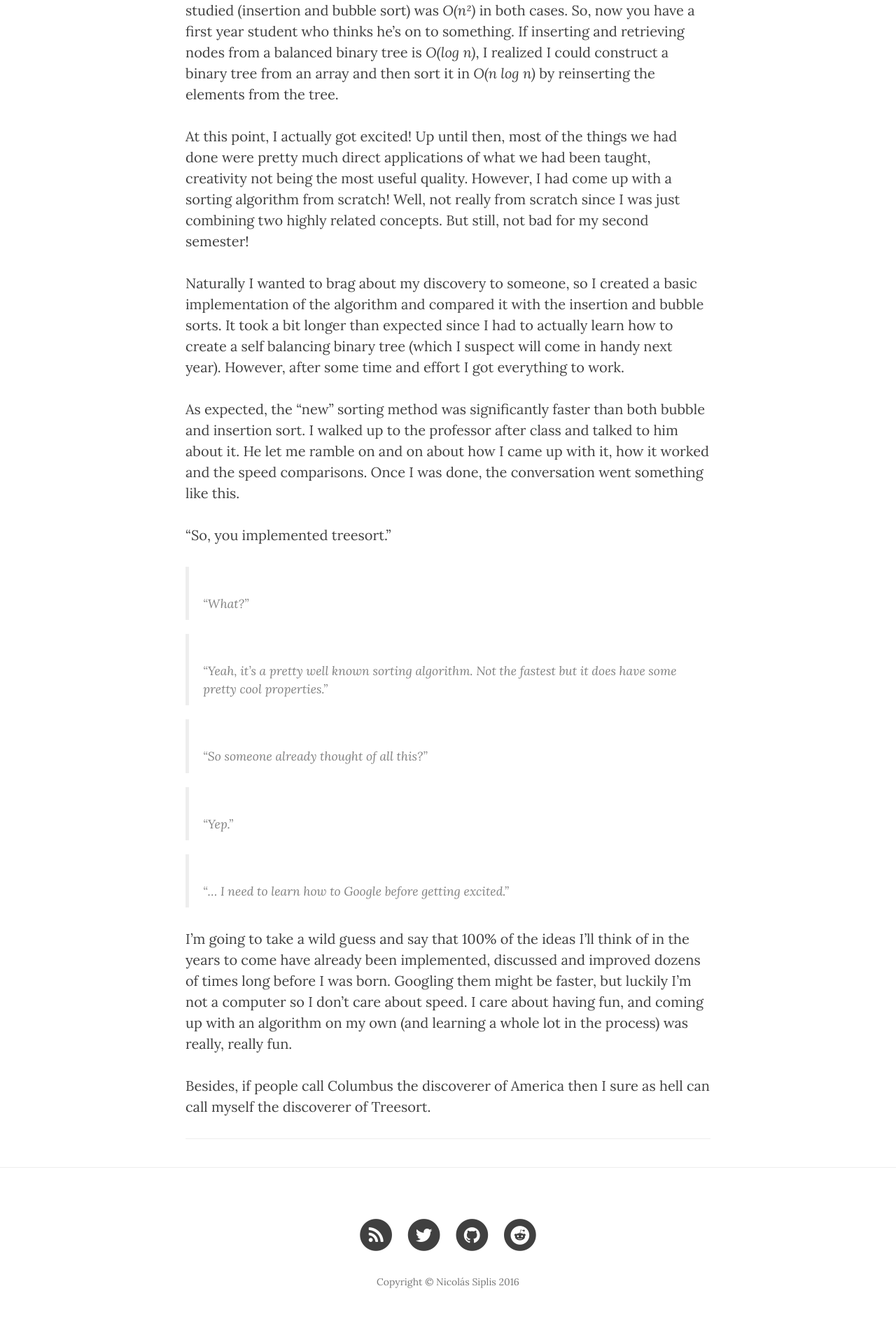
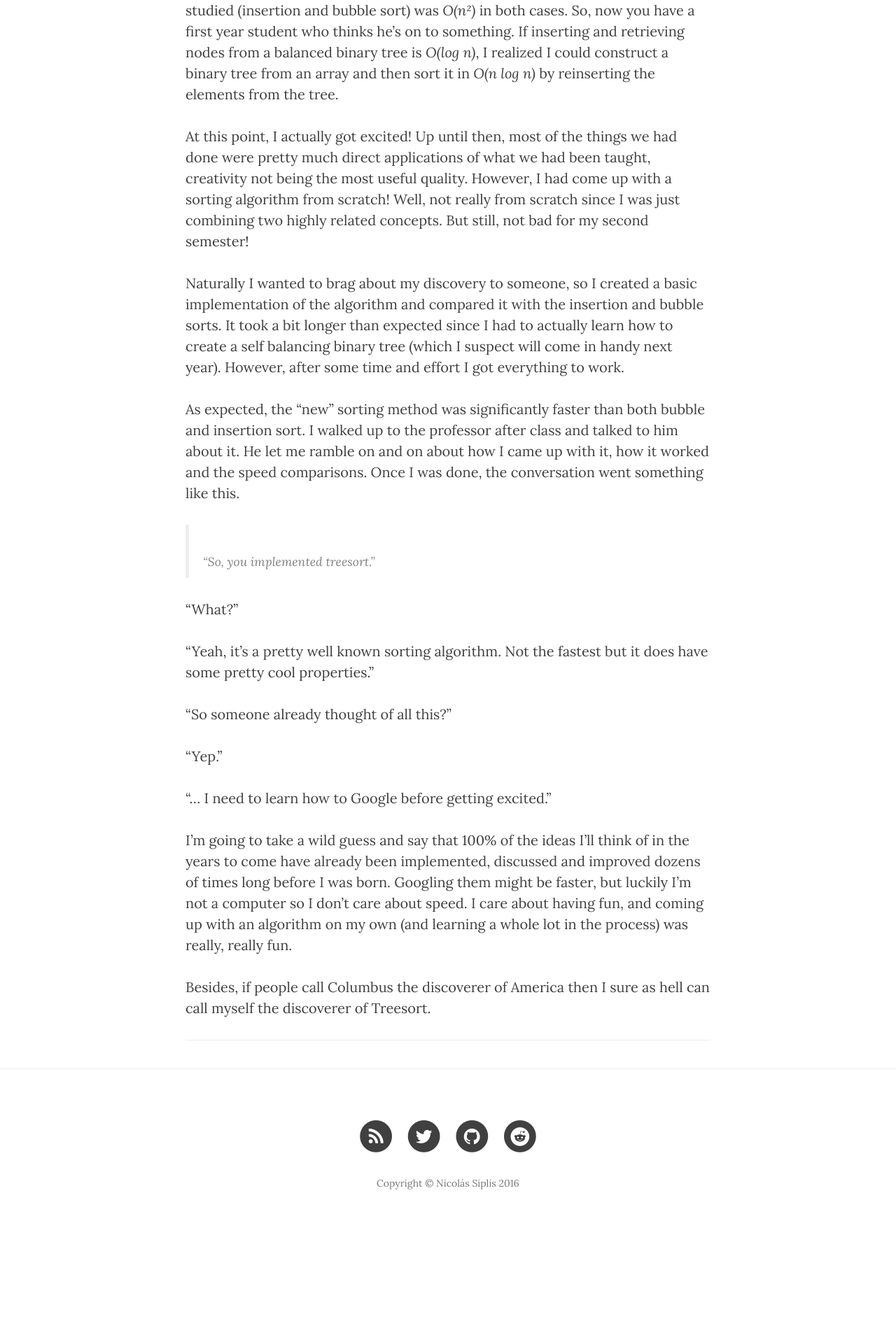
Before and after one commit to nicolas-siplis-zz/nicolas-siplis.github.io, a Jekyll site: the page built from _posts/2015-11-12-inventing-treesort.markdown, in a window 1280 px wide. Shown: the part 886-2794 px from the top of the page at 70% size. Built offline with Jekyll 4.4.1, drawn with Linux system fonts in a browser that asks for light colours; nearby versions of some CDN libraries; after the commit the page ends 2653 px from its top, so only the background shows below that.

Commit message:
Reformatted quotes

```diff
--- a/_posts/2015-11-12-inventing-treesort.markdown
+++ b/_posts/2015-11-12-inventing-treesort.markdown
@@ -18,17 +18,17 @@ Naturally I wanted to brag about my discovery to someone, so I created a basic i
 
 As expected, the “new” sorting method was significantly faster than both bubble and insertion sort. I walked up to the professor after class and talked to him about it. He let me ramble on and on about how I came up with it, how it worked and the speed comparisons. Once I was done, the conversation went something like this.
 
-“So, you implemented treesort.”
+> “So, you implemented treesort.”
 
-> “What?”
+  “What?”
 
-> “Yeah, it’s a pretty well known sorting algorithm. Not the fastest but it does have some pretty cool properties.”
+  “Yeah, it’s a pretty well known sorting algorithm. Not the fastest but it does have some pretty cool properties.”
 
-> “So someone already thought of all this?”
+  “So someone already thought of all this?”
 
-> “Yep.”
+  “Yep.”
 
-> “… I need to learn how to Google before getting excited.”
+  “… I need to learn how to Google before getting excited.”
 
 I’m going to take a wild guess and say that 100% of the ideas I’ll think of in the years to come have already been implemented, discussed and improved dozens of times long before I was born. Googling them might be faster, but luckily I’m not a computer so I don’t care about speed. I care about having fun, and coming up with an algorithm on my own (and learning a whole lot in the process) was really, really fun.
 
```
